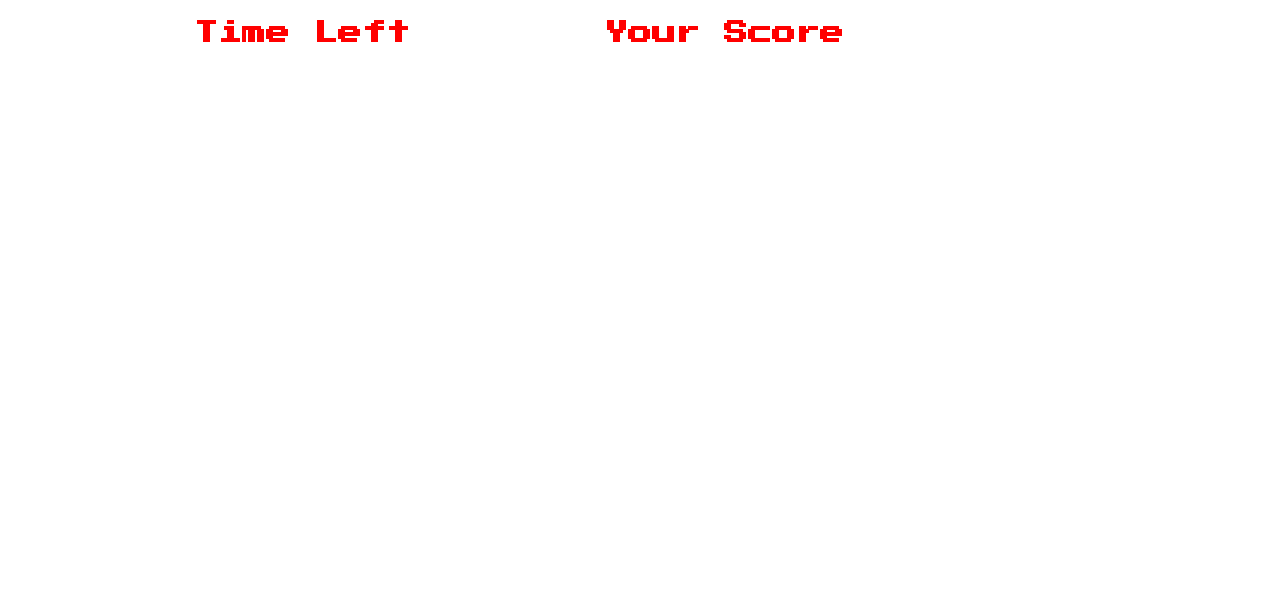
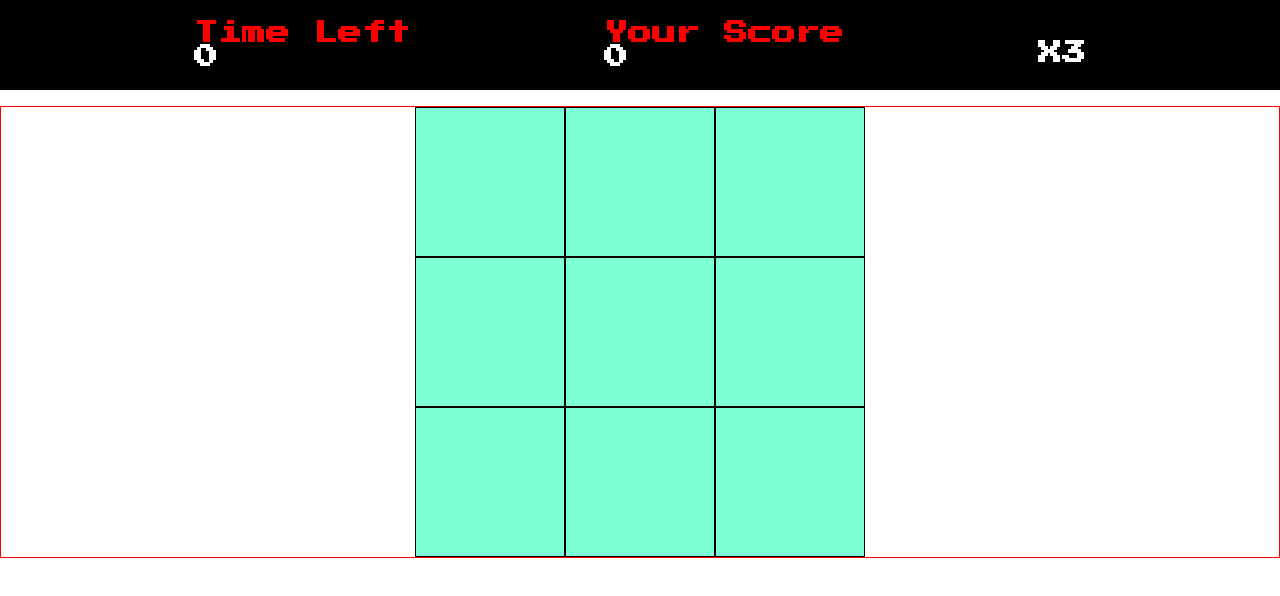
Before and after one commit to stumpf-alexandre/detona-ralph, a plain HTML site: page index.html in a window 1280 px wide. Drawn offline with Linux system fonts and the light colour scheme.

Commit message:
criando layout do jogo e estilizando

```diff
--- a/index.html
+++ b/index.html
@@ -32,7 +32,23 @@
             </div>
         </div>
         <div class="panel">
+            <div class="panel-row">
+                <div class="square" id="1"></div>
+                <div class="square" id="2"></div>
+                <div class="square" id="3"></div>
+            </div>
 
+            <div class="panel-row">
+                <div class="square" id="4"></div>
+                <div class="square" id="5"></div>
+                <div class="square" id="6"></div>
+            </div>
+
+            <div class="panel-row">
+                <div class="square" id="7"></div>
+                <div class="square" id="8"></div>
+                <div class="square" id="9"></div>
+            </div>
         </div>
     </main>
 
--- a/src/styles/main.css
+++ b/src/styles/main.css
@@ -1,17 +1,38 @@
 .container {
     display: flex;
+    flex-direction: column;
+    height: 100vh;
 }
 
 .menu {
     display: flex;
     justify-content: space-evenly;
     align-items: center;
-    color: white;
+    color: #ffffff;
     height: 90px;
     width: 100%;
-    background-color: #ffffff;
+    background-color: #000000;
 }
 
 .text-menu {
     color: red;
 }
+
+.panel {
+    border: 1px solid red;
+    margin-top: 1rem;
+    display: flex;
+    align-items: center;
+    justify-content: center;
+}
+
+.square {
+    border: 1px solid black;
+    height: 150px;
+    width: 150px;
+    background-color: #7fffd4;
+}
+
+.enemy {
+    background-color: #ff0000;
+}
```
Also changed, not shown: 1 other file.
